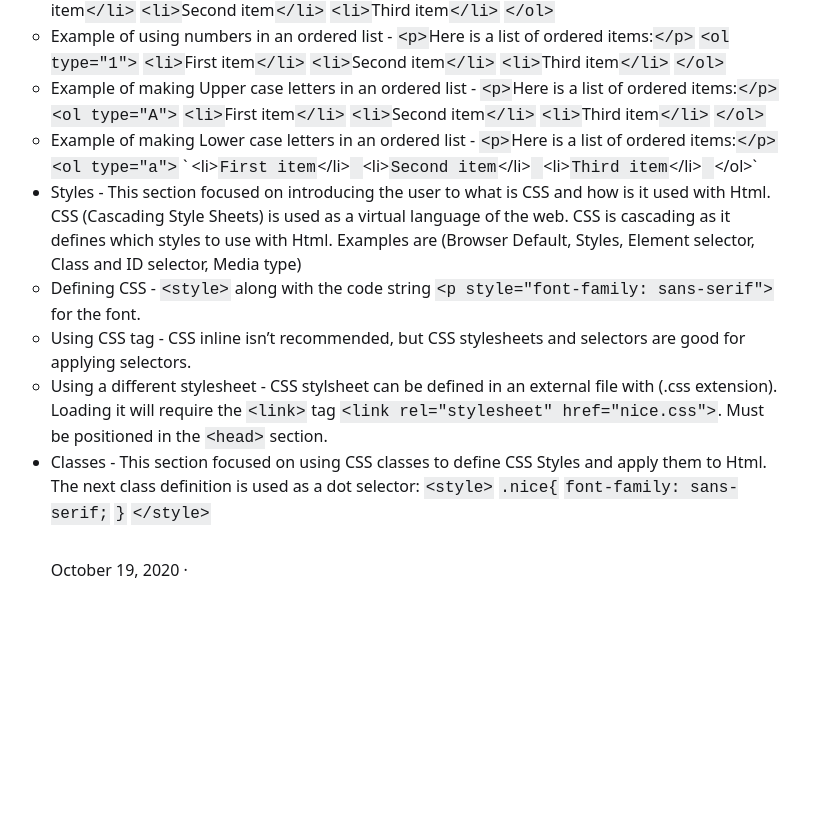
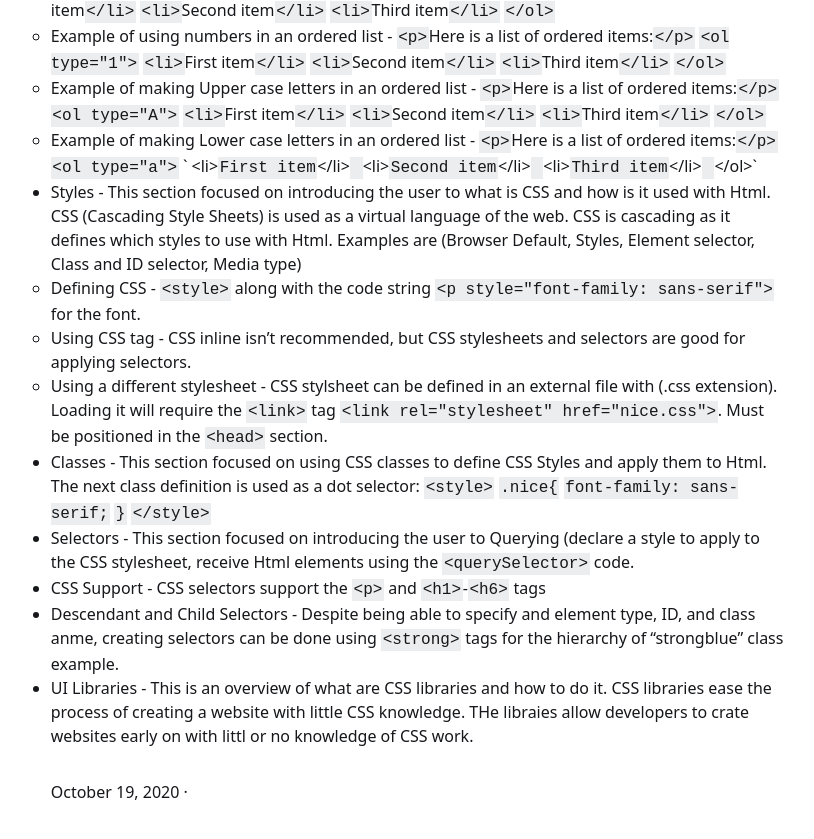
Before and after one commit to Osvaldo178/Osvaldo178.github.io, a Jekyll site: the page built from _posts/2020-10-19-Overview-of-Html-Practice.md, in a window 1280 px wide and 900 px high, scrolled down 1088 px. Shown: the top 839 px of the window, without its empty margins (302-1116 px from the left). Built offline with Jekyll 4.4.1, drawn with Linux system fonts in a browser that asks for light colours; before the commit the page ends 1766 px from its top, so only the background shows below that.

Commit message:
added work

```diff
--- a/_posts/2020-10-19-Overview-of-Html-Practice.md
+++ b/_posts/2020-10-19-Overview-of-Html-Practice.md
@@ -68,3 +68,7 @@ Today, Kajari instructed Celeste and I to work on Html practice. [This is the we
 	`font-family: sans-serif;`
 `}`
 `</style>`
+* Selectors - This section focused on introducing the user to Querying (declare a style to apply to the CSS stylesheet, receive Html elements using the `<querySelector>` code.
+* CSS Support - CSS selectors support the `<p>` and `<h1>`-`<h6>` tags
+* Descendant and Child Selectors - Despite being able to specify and element type, ID, and class anme, creating selectors can be done using `<strong>` tags for the hierarchy of "strongblue" class example.
+* UI Libraries - This is an overview of what are CSS libraries and how to do it. CSS libraries ease the process of creating a website with little CSS knowledge. THe libraies allow developers to crate websites early on with littl or no knowledge of CSS work.
```
